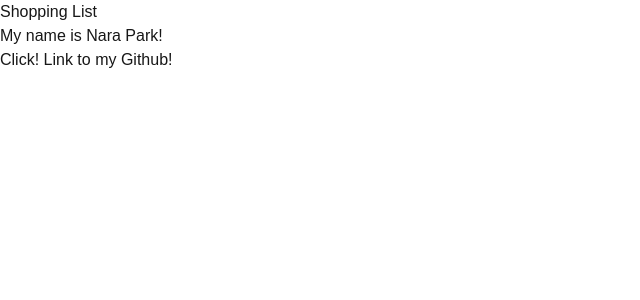
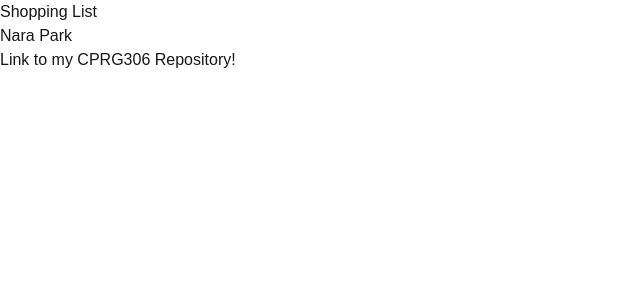
Before and after one commit to narapark7561/cprg306-assignments, a Next.js app: page /week-2 in a window 1280 px wide. Shown: the top 300 px of the page, without its empty margins (0-640 px from the left). Built offline with nearby package versions, Linux system fonts and the light colour scheme.

Commit message:
Updated and Completed Assignment 2

```diff
--- a/app/page.js
+++ b/app/page.js
@@ -5,7 +5,7 @@ export default function Home() {
   return (
     <main>
       <h1>CPRG 306: Web Development 2 - Assignments</h1>
-      <Link href="./week-2">Click to go week-2 page!</Link>
+      <Link href="./week-2">Week 2 Assignments</Link>
     </main>
   );
 }
--- a/app/week-2/student-info.js
+++ b/app/week-2/student-info.js
@@ -3,9 +3,9 @@ import Link from "next/link";
 export default function StudentInfo() {
   return (
     <div>
-      <h3>My name is Nara Park!</h3>
-      <Link href="https://github.com/narapark7561">
-        Click! Link to my Github!
+      <h3>Nara Park</h3>
+      <Link href="https://github.com/narapark7561/cprg306-assignments">
+        Link to my CPRG306 Repository!
       </Link>
     </div>
   );
```
